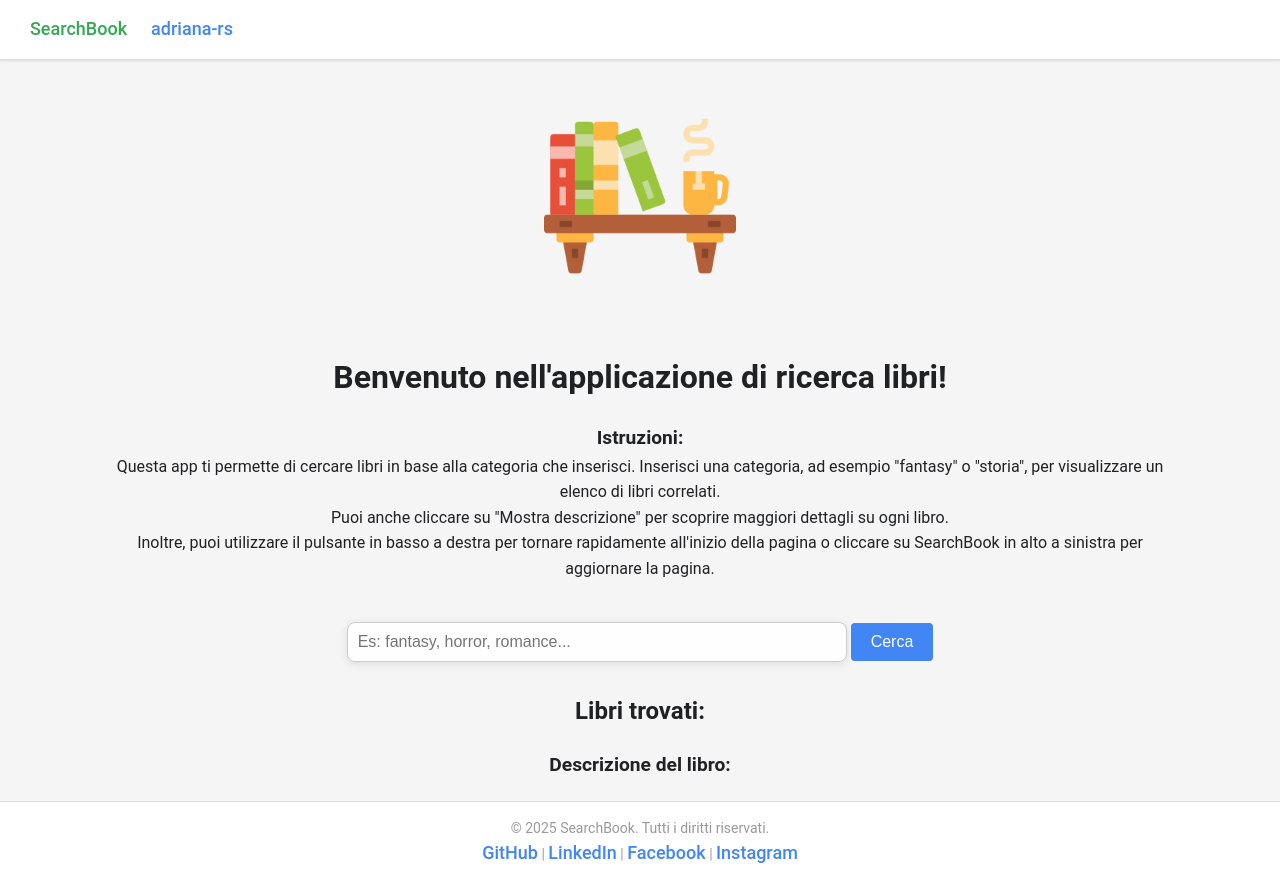
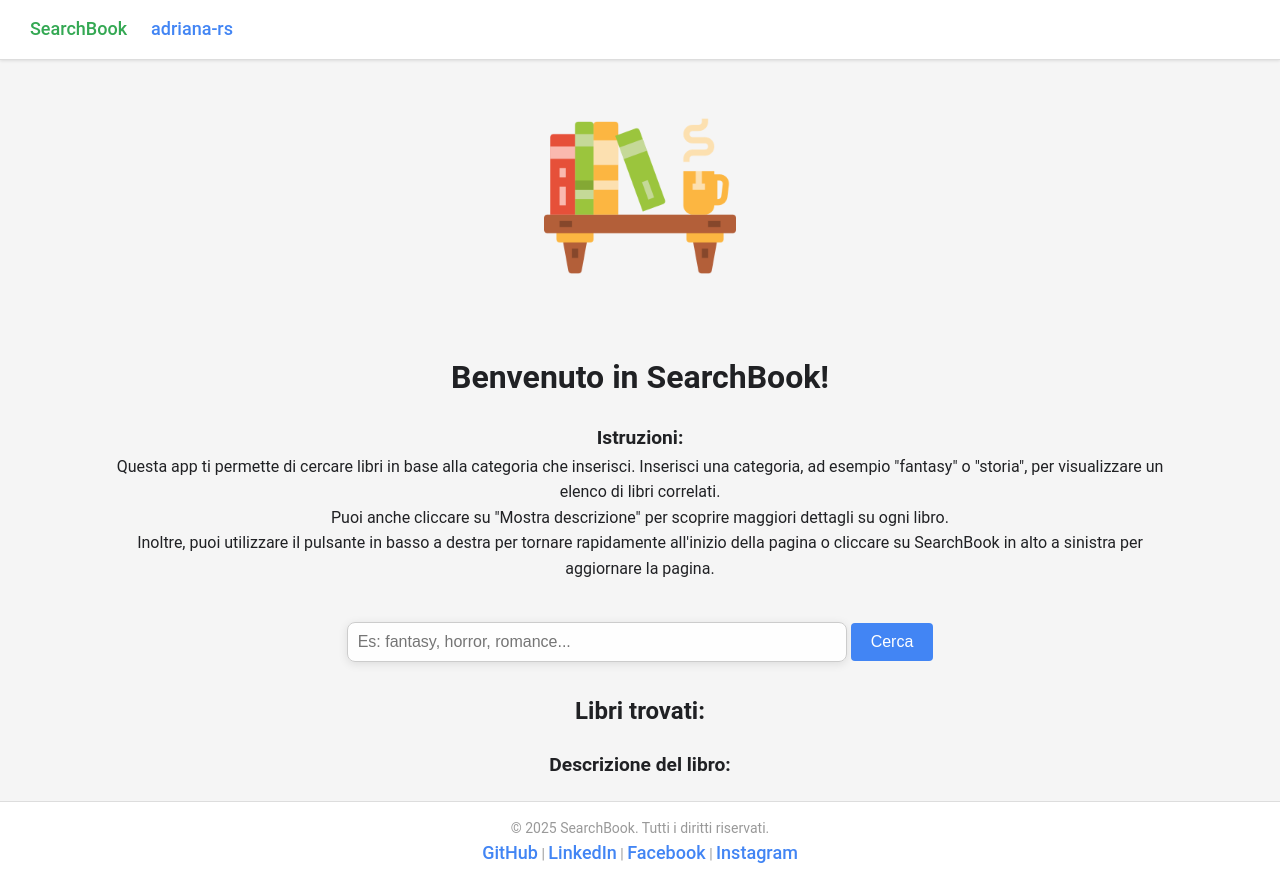
Before and after one commit to adriana-rs/SearchBook, a plain HTML site: page index.html in a window 1280 px wide. Drawn offline with Linux system fonts and the light colour scheme.

Commit message:
modificato testo h1

```diff
--- a/index.html
+++ b/index.html
@@ -26,7 +26,7 @@
     </a>
     <main>
         <div id="intro">
-            <h1>Benvenuto nell'applicazione di ricerca libri!</h1>
+            <h1>Benvenuto in SearchBook!</h1>
             <h3>Istruzioni:</h3>
             <p>Questa app ti permette di cercare libri in base alla categoria che inserisci. Inserisci una categoria, ad esempio "fantasy" o "storia", per visualizzare un elenco di libri correlati.</p>
             <p>Puoi anche cliccare su "Mostra descrizione" per scoprire maggiori dettagli su ogni libro.</p>
```
